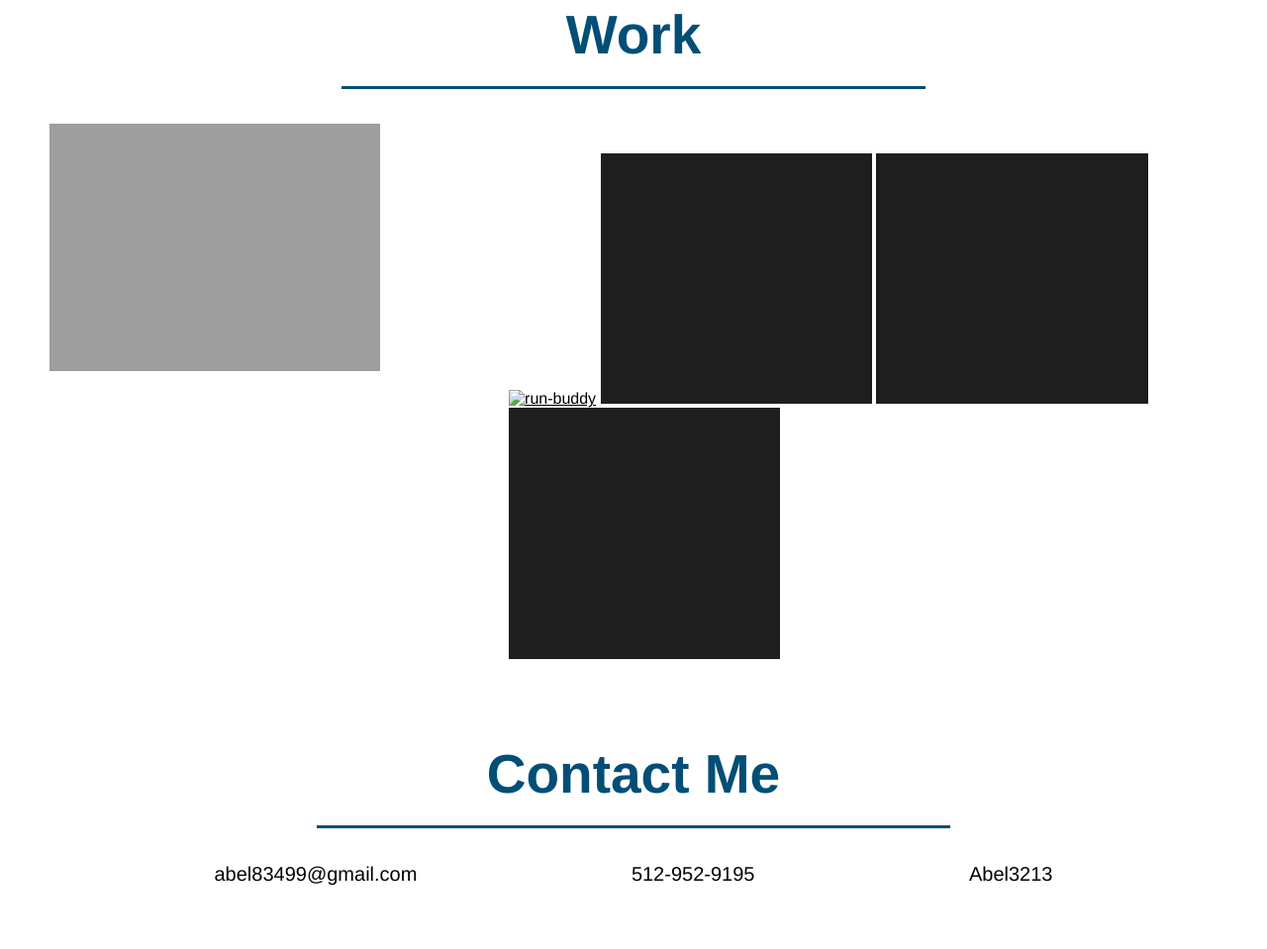
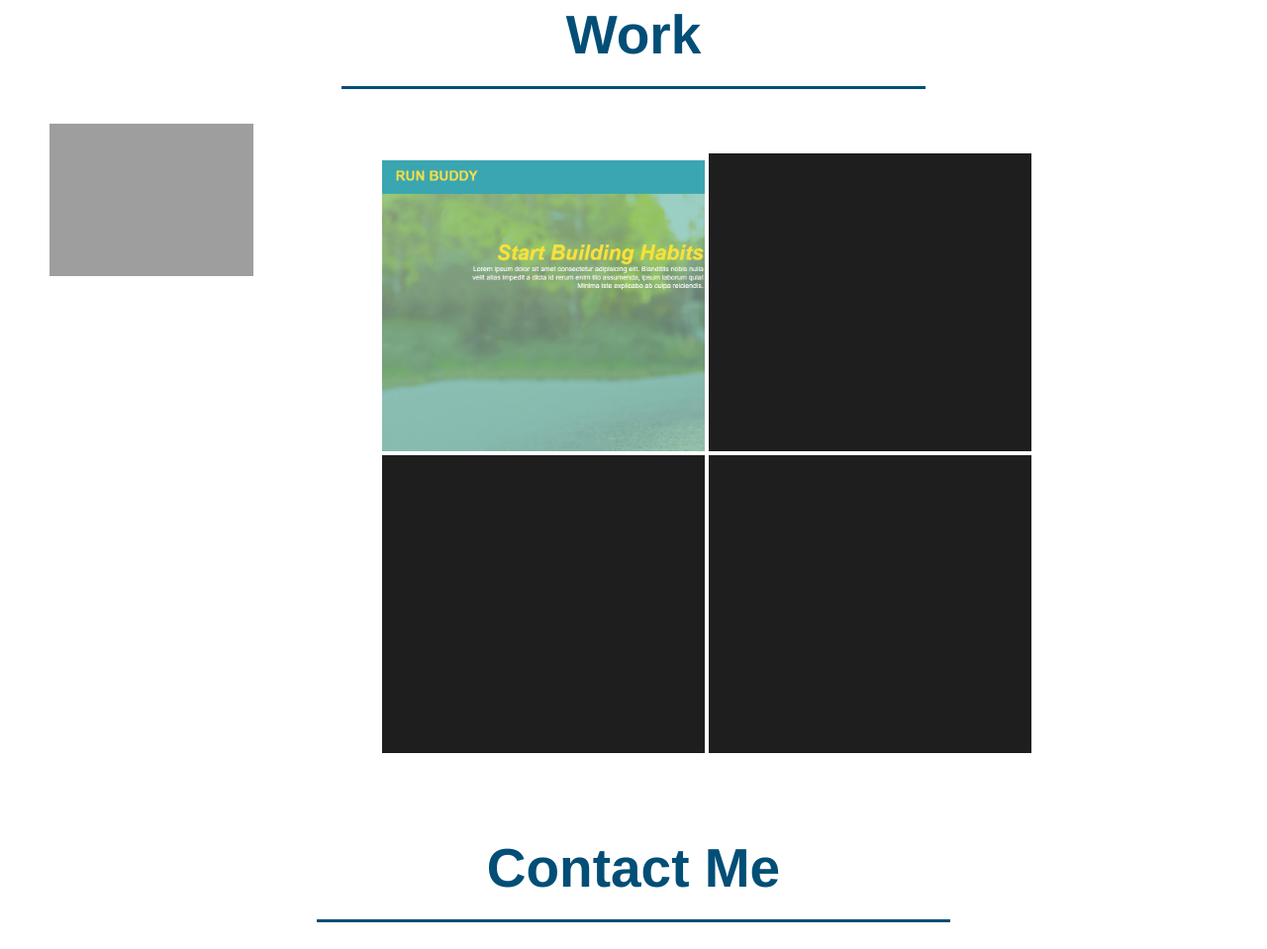
Before and after one commit to Abel3213/Portfolio, a plain HTML site: page index.html in a window 1280 px wide. Shown: the part 837-1796 px from the top of the page at 99% size. Drawn offline with Linux system fonts and the light colour scheme; the site is published under a folder, as on GitHub Pages, so addresses that start at the root find nothing.

Commit message:
missing . on runbuddy img

```diff
--- a/index.html
+++ b/index.html
@@ -47,7 +47,7 @@
                 <a href="" target="_blank" class="run-buddy-img"><img src="./assets/images/Marvel-Hompage.png" alt="Marvel-Hompage"></a>
             </div>
             <div class="side-projects">
-              <a href="" target="_blank"><img src="/assets/images/run-buddy.jpg" alt="run-buddy"></a>
+              <a href="" target="_blank"><img src="./assets/images/run-buddy.jpg" alt="run-buddy"></a>
                 <img src="./assets/images/placeholder-img.jpg" alt="">
                 <img src="./assets/images/placeholder-img.jpg" alt="">
                 <img src="./assets/images/placeholder-img.jpg" alt="">
```
